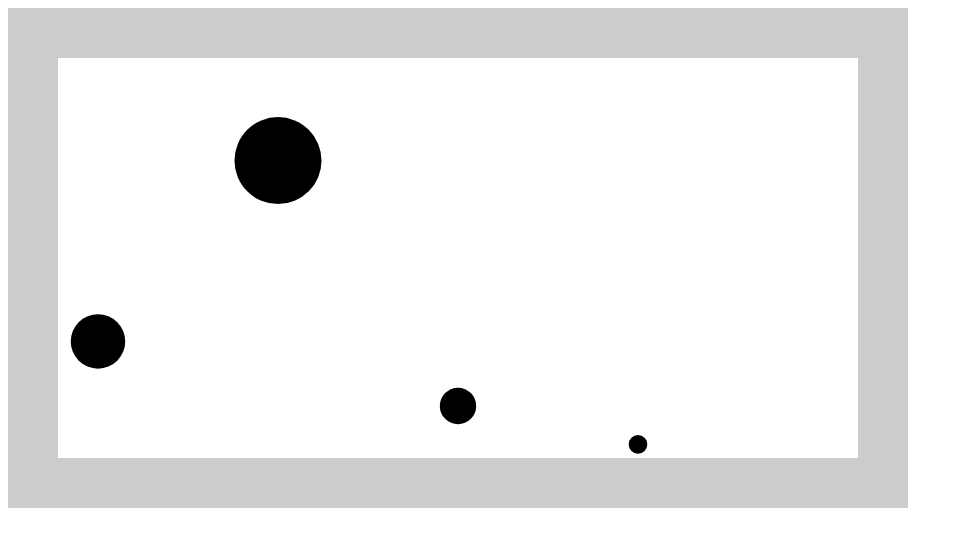
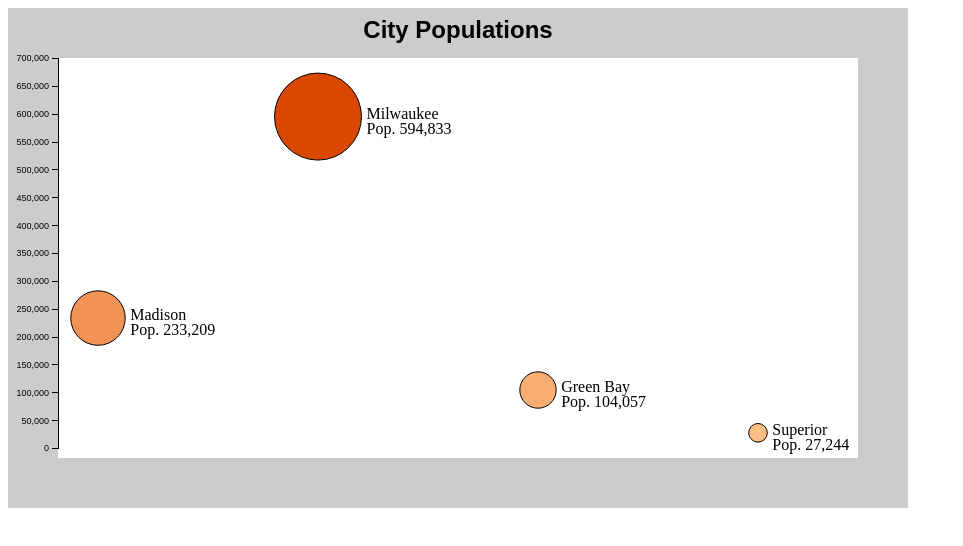
Before and after one commit to Kampjaco/Geo575-Unit3, a plain HTML site: page boilerplate/index.html in a window 1280 px wide. Shown: the whole page, without its empty margins (0-963 px from the left). Drawn offline with Linux system fonts and the light colour scheme.

Commit message:
Finished Lesson 3

```diff
--- a/boilerplate/css/style.css
+++ b/boilerplate/css/style.css
@@ -1 +1,19 @@
 /*Add CSS styles here*/
+.axis path,
+.axis line {
+    fill: none;
+    stroke: black;
+    stroke-width: 1px;
+    shape-rendering: crispEdges;
+}
+
+.axis text {
+    font-family: sans-serif;
+    font-size: 0.9em;
+}
+
+.title {
+    font-family: sans-serif;
+    font-size: 1.5em;
+    font-weight: bold;
+}
--- a/boilerplate/index.html
+++ b/boilerplate/index.html
@@ -17,7 +17,7 @@
 
         <!--put your external script links here-->
         <script type="text/javascript" src="lib/d3.v7.js"></script>
-        <script type="text/javascript" src="js/main.js"></script>
+        <script type="text/javascript" src="js/bubblechart.js"></script>
 
     </body>
 </html>
--- /dev/null
+++ b/boilerplate/js/bubblechart.js
@@ -0,0 +1,166 @@
+//execute script when window is loaded
+window.onload = function(){
+
+    //SVG dimension variables
+    var w = 900, h = 500;
+
+    //Example 1.5 line 1...container block
+    var container = d3.select("body") //get the <body> element from the DOM
+        .append("svg") //put a new svg in the body
+        .attr("width", w) //assign the width
+        .attr("height", h) //assign the height
+        .attr("class", "container") //assign a class name
+        .style("background-color", "rgba(0,0,0,0.2)"); //svg background color
+
+    //innerRect block
+    var innerRect = container.append("rect")
+        .datum(400) //a single value is a DATUM
+        .attr("width", function(d){ //rectangle width
+            return d * 2; //400 * 2 = 800
+        })
+        .attr("height", function(d){ //rectangle height
+            return d; //400
+        })
+        .attr("class", "innerRect") //class name
+        .attr("x", 50) //position from left on the x (horizontal) axis
+        .attr("y", 50) //position from top on the y (vertical) axis
+        .style("fill", "#FFFFFF"); //fill color
+
+        var cityPop = [
+            {
+                city: 'Madison',
+                population: 233209
+            },
+            {
+                city: 'Milwaukee',
+                population: 594833
+            },
+            {
+                city: 'Green Bay',
+                population: 104057
+            },
+            {
+                city: 'Superior',
+                population: 27244
+            }
+        ];
+
+
+        var x = d3.scaleLinear() //create the scale
+            .range([90, 750]) //output min and max
+            .domain([0, 3]); //input min and max
+
+            //above Example 2.8 line 20
+
+        //find the minimum value of the array
+        var minPop = d3.min(cityPop, function(d){
+            return d.population;
+        });
+
+        //find the maximum value of the array
+        var maxPop = d3.max(cityPop, function(d){
+            return d.population;
+        });
+
+        //scale for circles center y coordinate
+        var y = d3.scaleLinear()
+            .range([440, 50])
+            .domain([
+                0,
+                700000
+            ]);
+
+        var color = d3.scaleLinear()
+            .range([
+                "#FDBE85",
+                "#D94701"
+            ])
+            .domain([
+                minPop,
+                maxPop
+        ]);
+
+
+        //Create y axis generator
+        var yAxis = d3.axisLeft(y);
+
+        //create axis g element and add axis
+        var axis = container.append("g")
+            .attr("class", "axis")
+            .attr("transform", "translate(50, 0)")
+            .call(yAxis);
+
+
+
+        //below Example 3.9...create a text element and add the title
+        var title = container.append("text")
+            .attr("class", "title")
+            .attr("text-anchor", "middle")
+            .attr("x", 450)
+            .attr("y", 30)
+            .text("City Populations");
+
+            var labels = container.selectAll(".labels")
+                .data(cityPop)
+                .enter()
+                .append("text")
+                .attr("class", "labels")
+                .attr("text-anchor", "left")
+                .attr("y", function(d){
+                    //vertical position centered on each circle
+                    return y(d.population) + 2;
+                });
+
+        //first line of label
+        var nameLine = labels.append("tspan")
+            .attr("class", "nameLine")
+            .attr("x", function(d,i){
+                //horizontal position to the right of each circle
+                return x(i) + Math.sqrt(d.population * 0.01 / Math.PI) + 5;
+            })
+            .text(function(d){
+                return d.city;
+            });
+
+        var format = d3.format(",");
+
+        //second line of label
+        var popLine = labels.append("tspan")
+            .attr("class", "popLine")
+            .attr("x", function(d,i){
+                return x(i) + Math.sqrt(d.population * 0.01 / Math.PI) + 5;
+            })
+            .attr("dy", "15") //vertical offset
+            .text(function(d){
+                return "Pop. " + format(d.population);
+            });
+
+
+        //Example 2.6 line 3
+        var circles = container.selectAll(".circles") //create an empty selection
+            .data(cityPop) //here we feed in an array
+            .enter() //one of the great mysteries of the universe
+            .append("circle") //inspect the HTML--holy crap, there's some circles there
+            .attr("class", "circles")
+            .attr("id", function(d){
+                return d.city;
+            })
+            .attr("r", function(d){
+                //calculate the radius based on population value as circle area
+                var area = d.population * 0.01;
+                return Math.sqrt(area/Math.PI);
+            })
+            .attr("cx", function(d, i){
+                //use the index to place each circle horizontally
+                return x(i);
+            })
+            .attr("cy", function(d){
+                //subtract value from 450 to "grow" circles up from the bottom instead of down from the top of the SVG
+                return y(d.population);
+            })
+            .style("fill", function(d, i){ //add a fill based on the color scale generator
+                return color(d.population);
+            })
+            .style("stroke", "#000"); //black circle stroke
+
+};
--- a/boilerplate/js/main.js
+++ /dev/null
@@ -1,71 +0,0 @@
-//execute script when window is loaded
-window.onload = function(){
-
-    //SVG dimension variables
-    var w = 900, h = 500;
-
-    //Example 1.5 line 1...container block
-    var container = d3.select("body") //get the <body> element from the DOM
-        .append("svg") //put a new svg in the body
-        .attr("width", w) //assign the width
-        .attr("height", h) //assign the height
-        .attr("class", "container") //assign a class name
-        .style("background-color", "rgba(0,0,0,0.2)"); //svg background color
-
-    //innerRect block
-    var innerRect = container.append("rect")
-        .datum(400) //a single value is a DATUM
-        .attr("width", function(d){ //rectangle width
-            return d * 2; //400 * 2 = 800
-        })
-        .attr("height", function(d){ //rectangle height
-            return d; //400
-        })
-        .attr("class", "innerRect") //class name
-        .attr("x", 50) //position from left on the x (horizontal) axis
-        .attr("y", 50) //position from top on the y (vertical) axis
-        .style("fill", "#FFFFFF"); //fill color
-
-        var cityPop = [
-            {
-                city: 'Madison',
-                population: 233209
-            },
-            {
-                city: 'Milwaukee',
-                population: 594833
-            },
-            {
-                city: 'Green Bay',
-                population: 104057
-            },
-            {
-                city: 'Superior',
-                population: 27244
-            }
-        ];
-
-        //Example 2.6 line 3
-        var circles = container.selectAll(".circles") //create an empty selection
-            .data(cityPop) //here we feed in an array
-            .enter() //one of the great mysteries of the universe
-            .append("circle") //inspect the HTML--holy crap, there's some circles there
-            .attr("class", "circles")
-            .attr("id", function(d){
-                return d.city;
-            })
-            .attr("r", function(d){
-                //calculate the radius based on population value as circle area
-                var area = d.population * 0.01;
-                return Math.sqrt(area/Math.PI);
-            })
-            .attr("cx", function(d, i){
-                //use the index to place each circle horizontally
-                return 90 + (i * 180);
-            })
-            .attr("cy", function(d){
-                //subtract value from 450 to "grow" circles up from the bottom instead of down from the top of the SVG
-                return 450 - (d.population * 0.0005);
-            });
-
-};
```
